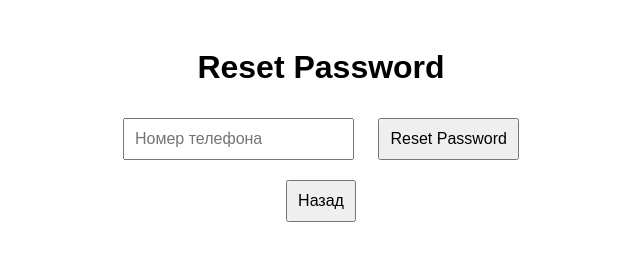
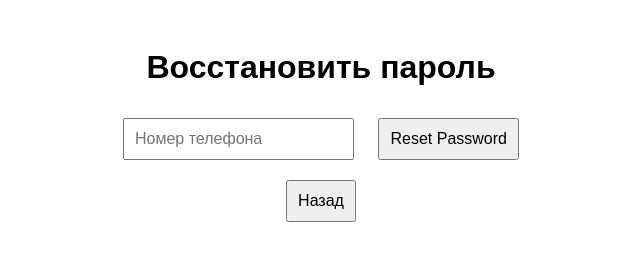
Before and after one commit to pixelatee/website, a plain HTML site: page reset.html in a window 1280 px wide. Shown: the whole page, without its empty margins (319-959 px from the left). Drawn offline with Linux system fonts and the light colour scheme.

Commit message:
Update reset.html

```diff
--- a/reset.html
+++ b/reset.html
@@ -3,11 +3,11 @@
 <head>
     <meta charset="UTF-8">
     <meta name="viewport" content="width=device-width, initial-scale=1.0">
-    <title>Reset Password</title>
+    <title>Восстановление пароля</title>
     <link rel="stylesheet" href="styles.css">
 </head>
 <body>
-    <h1>Reset Password</h1>
+    <h1>Восстановить пароль</h1>
     <form id="resetForm">
         <input type="tel" name="phone" placeholder="Номер телефона" required>
         <button type="submit">Reset Password</button>
```
